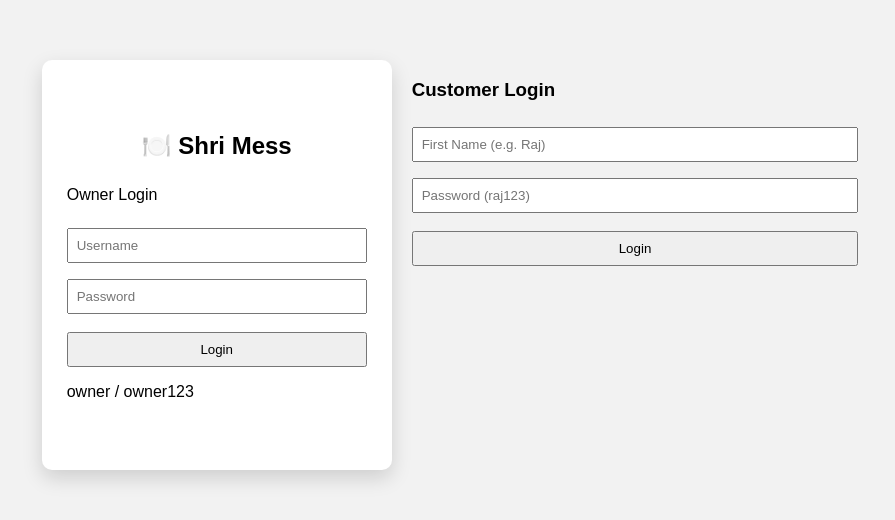
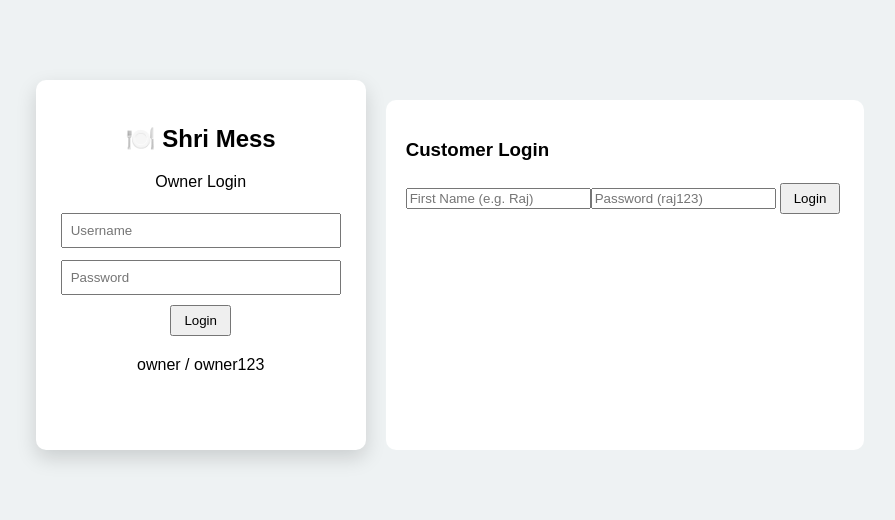
Before and after one commit to Shrivardhan3596/smart-mess-management-system, a React (Create React App) app: page / in a window 1280 px wide. Shown: the top 520 px of the page, without its empty margins (190-1085 px from the left). Built offline with nearby package versions, Linux system fonts and the light colour scheme.

Commit message:
Refactor CSS for improved layout and styling

```diff
--- a/src/style.css
+++ b/src/style.css
@@ -2,111 +2,97 @@
 body {
   margin: 0;
   font-family: Arial, sans-serif;
-  background: #f2f2f2;
+  background: #eef2f3;
 }
 
 /* ---------- LOGIN PAGE ---------- */
 .login-container {
   display: flex;
   justify-content: center;
-  align-items: flex-start;
   gap: 20px;
-  padding: 60px 20px;
+  padding: 80px 20px;
+  flex-wrap: wrap;   /* IMPORTANT: helps on small screens */
 }
 
-/* LOGIN CARDS (OWNER + CUSTOMER) */
 .login-card {
   background: white;
   padding: 25px;
-  width: 300px;
-  min-height: 360px;
+  width: 280px;
+  min-height: 320px;
   border-radius: 10px;
-  box-shadow: 0 8px 20px rgba(0, 0, 0, 0.15);
-  display: flex;
-  flex-direction: column;
-  justify-content: center;
+  box-shadow: 0 8px 20px rgba(0,0,0,0.15);
+  text-align: center;
 }
 
-.login-card h2,
-.login-card h3 {
-  text-align: center;
-  margin-bottom: 10px;
-}
-
-/* ---------- INPUTS & BUTTONS ---------- */
-input {
+.login-card input {
   width: 100%;
   padding: 8px;
-  margin: 8px 0;
+  margin: 6px 0;
   box-sizing: border-box;
-}
-
-button {
-  width: 100%;
-  padding: 8px;
-  margin-top: 10px;
-  cursor: pointer;
 }
 
 /* ---------- HOME PAGE ---------- */
 .home-container {
-  max-width: 1100px;
+  max-width: 900px;
   margin: auto;
-  padding: 15px;
+  padding: 20px;
 }
 
 /* HEADER */
 .header {
   display: flex;
+  justify-content: space-between;
   align-items: center;
-  gap: 12px;
-  flex-wrap: wrap;
+  gap: 10px;
+  flex-wrap: wrap;  /* mobile friendly */
 }
 
-/* HOME PAGE CARD (DESKTOP PATTERN UNCHANGED) */
-.home-container .card {
+/* CARD */
+.card {
   background: white;
-  padding: 15px;
-  margin-top: 15px;
-  border-radius: 8px;
+  margin-top: 20px;
+  padding: 20px;
+  border-radius: 10px;
 }
 
 /* CUSTOMER LIST */
 .customer-item {
-  border-bottom: 1px solid #ddd;
-  padding: 10px 0;
+  border-bottom: 1px solid #ccc;
+  padding: 8px 0;
+  cursor: pointer;
 }
 
 .customer-details {
-  background: #f9f9f9;
+  background: #f5f5f5;
   padding: 10px;
-  border-radius: 6px;
+  border-radius: 8px;
+  margin-top: 8px;
 }
 
-/* DELETE BUTTON */
+/* BUTTONS */
+button {
+  margin: 4px;
+  padding: 6px 12px;
+  cursor: pointer;
+}
+
 .danger {
-  background: rgb(243, 107, 107);
+  background: red;
   color: white;
   border: none;
 }
 
-/* ---------- MOBILE VIEW ONLY ---------- */
+/* ---------- MOBILE & TABLET ---------- */
 @media (max-width: 768px) {
 
   /* LOGIN PAGE STACK */
   .login-container {
-    flex-direction: column;
-    align-items: center;
+    padding-top: 40px;
   }
 
   .login-card {
     width: 100%;
-    max-width: 350px;
-  }
-
-  /* OWNER HOME PAGE MOBILE TEMPLATE */
-  .home-container .card {
-    width: 100%;
+    max-width: 320px;
   }
 
   /* HEADER STACK */
@@ -124,3 +110,10 @@ button {
     text-align: center;
   }
 }
+
+/* ---------- LARGE SCREENS ---------- */
+@media (min-width: 1200px) {
+  .home-container {
+    max-width: 1100px;
+  }
+}
```
